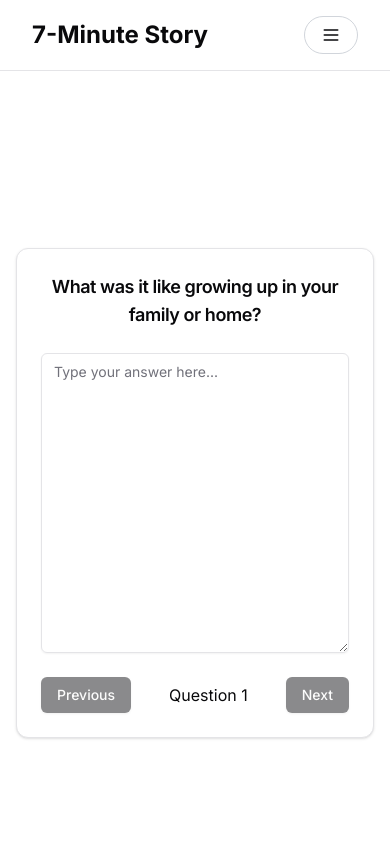
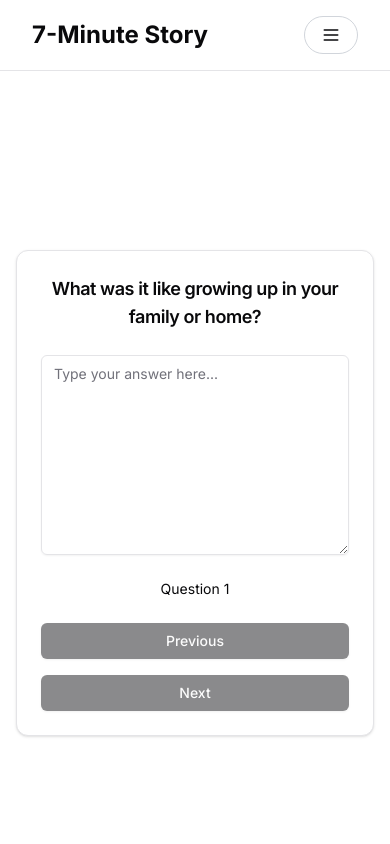
Before and after one commit to bevalen/7-Minute-Stories, a Next.js app: page /testimony in a window 390 px wide. Both pictures are taken after a click on the button "Get Started". Shown: the top 844 px of the page. Built offline with nearby package versions, Linux system fonts and the light colour scheme.

Commit message:
Updated styles for mobile

```diff
--- a/app/page.tsx
+++ b/app/page.tsx
@@ -5,14 +5,14 @@ import Link from 'next/link';
 function Home() {
   return (
     <div className="flex flex-col justify-center items-center min-h-screen">
-      <span className="pointer-events-none whitespace-pre-wrap bg-gradient-to-b from-black to-gray-300/80 bg-clip-text text-center text-8xl font-semibold leading-none text-transparent dark:from-white dark:to-slate-900/10">
+      <span className="pointer-events-none whitespace-pre-wrap bg-gradient-to-b from-black to-gray-300/80 bg-clip-text text-center text-5xl md:text-8xl font-semibold leading-none text-transparent">
         Write Your
         <br />
         7-Minute Story
         <br />
         with AI
       </span>
-      <p className="mt-4 text-center text-lg font-medium text-gray-700 dark:text-gray-300">
+      <p className="mt-4 text-center text-base md:text-lg font-medium text-gray-700 mx-4">
         &quot;...always be prepared to give an answer to everyone who asks you
         <br />
         to give the reason for the hope that you have.&quot; - 1 Peter 3:15
--- a/app/testimony/components/TestimonyForm.tsx
+++ b/app/testimony/components/TestimonyForm.tsx
@@ -221,16 +221,16 @@ export default function TestimonyForm() {
 
     if (step === -1) {
         return (
-            <Card className="w-full">
+            <Card className="w-full max-w-[600px] mx-auto">
                 <CardHeader>
-                    <CardTitle>Write Your 7-Minute Testimony</CardTitle>
-                    <CardDescription>Answer a series of questions to help craft your 7-minute story</CardDescription>
+                    <CardTitle className="text-xl sm:text-2xl">Write Your 7-Minute Testimony</CardTitle>
+                    <CardDescription className="text-sm sm:text-base">Answer a series of questions to help craft your 7-minute story</CardDescription>
                 </CardHeader>
                 <CardContent>
-                    <p>This form will guide you through writing your 7-minute story. You&apos;ll answer one question at a time, and at the end, we&apos;ll use AI to help craft your story.</p>
+                    <p className="text-sm sm:text-base">This form will guide you through writing your 7-minute story. You&apos;ll answer one question at a time, and at the end, we&apos;ll use AI to help craft your story.</p>
                 </CardContent>
-                <CardFooter>
-                    <Button onClick={() => setStep(0)}>Get Started</Button>
+                <CardFooter className="flex flex-col sm:flex-row justify-between items-center space-y-4 sm:space-y-0">
+                    <Button className="w-full sm:w-auto" onClick={() => setStep(0)}>Get Started</Button>
                 </CardFooter>
             </Card>
         )
@@ -238,23 +238,23 @@ export default function TestimonyForm() {
 
     if (step === questions.length) {
         return (
-            <Card className="w-full">
+            <Card className="w-full max-w-[600px] mx-auto">
                 <CardHeader>
-                    <CardTitle>Choose Writing Style</CardTitle>
-                    <CardDescription>Select a writing style for your 7-minute story</CardDescription>
+                    <CardTitle className="text-xl sm:text-2xl">Choose Writing Style</CardTitle>
+                    <CardDescription className="text-sm sm:text-base">Select a writing style for your 7-minute story</CardDescription>
                 </CardHeader>
                 <CardContent>
                     <RadioGroup onValueChange={handleWritingStyleChange} value={writingStyle}>
                         {writingStyles.map((style) => (
                             <div key={style.id} className="flex items-center space-x-2">
                                 <RadioGroupItem value={style.id} id={style.id} />
-                                <Label htmlFor={style.id}>{style.label}</Label>
+                                <Label htmlFor={style.id} className="text-sm sm:text-base">{style.label}</Label>
                             </div>
                         ))}
                     </RadioGroup>
                 </CardContent>
-                <CardFooter>
-                    <Button onClick={handleSubmit} disabled={!writingStyle || isLoading}>
+                <CardFooter className="flex flex-col sm:flex-row justify-between items-center space-y-4 sm:space-y-0">
+                    <Button className="w-full sm:w-auto" onClick={handleSubmit} disabled={!writingStyle || isLoading}>
                         {isLoading ? "Generating..." : "Generate Testimony"}
                     </Button>
                 </CardFooter>
@@ -264,22 +264,22 @@ export default function TestimonyForm() {
 
     if (step === questions.length + 1) {
         return (
-            <Card className="w-full">
+            <Card className="w-full max-w-[600px] mx-auto">
                 <CardHeader>
-                    <CardTitle>Your Generated 7-Minute Story</CardTitle>
-                    <CardDescription>Here&apos;s your AI-generated 7-minute story based on your answers</CardDescription>
+                    <CardTitle className="text-xl sm:text-2xl">Your Generated 7-Minute Story</CardTitle>
+                    <CardDescription className="text-sm sm:text-base">Here&apos;s your AI-generated 7-minute story based on your answers</CardDescription>
                 </CardHeader>
                 <CardContent>
-                    <div className="h-auto whitespace-pre-line">
+                    <div className="h-auto whitespace-pre-line text-sm sm:text-base">
                         <ReactMarkdown>{generatedTestimony}</ReactMarkdown>
                     </div>
                 </CardContent>
-                <CardFooter className="flex justify-center space-x-4">
-                    <Button onClick={copyToClipboard}>
-                        {isCopied ? <><CheckCircle style={{ marginRight: '4px', width: '16px', height: '16px' }} /> Copied</> : <><CopyIcon style={{ marginRight: '4px', width: '16px', height: '16px' }} /> Copy to Clipboard</>}
+                <CardFooter className="flex flex-col sm:flex-row justify-center items-center space-y-4 sm:space-y-0 sm:space-x-4">
+                    <Button className="w-full sm:w-auto" onClick={copyToClipboard}>
+                        {isCopied ? <><CheckCircle className="mr-1 w-4 h-4" /> Copied</> : <><CopyIcon className="mr-1 w-4 h-4" /> Copy to Clipboard</>}
                     </Button>
-                    <Button onClick={handleDownloadPDF}>
-                        {isDownloaded ? <><CheckCircle style={{ marginRight: '4px', width: '16px', height: '16px' }} /> Downloaded</> : <><Download style={{ marginRight: '4px', width: '16px', height: '16px' }} /> Download PDF</>}
+                    <Button className="w-full sm:w-auto" onClick={handleDownloadPDF}>
+                        {isDownloaded ? <><CheckCircle className="mr-1 w-4 h-4" /> Downloaded</> : <><Download className="mr-1 w-4 h-4" /> Download PDF</>}
                     </Button>
                 </CardFooter>
             </Card>
@@ -288,52 +288,53 @@ export default function TestimonyForm() {
 
     if (step !== -1 && step < questions.length) {
         return (
-            <Card className="w-full">
+            <Card className="w-full max-w-[600px] mx-auto">
                 <CardHeader className="text-center">
-                    <CardTitle className="text-lg font-semibold">{questions[step]}</CardTitle>
+                    <CardTitle className="text-lg sm:text-xl font-semibold">{questions[step]}</CardTitle>
                 </CardHeader>
                 <CardContent>
                     <Textarea
                         value={answers[step]}
                         onChange={handleAnswerChange}
                         placeholder="Type your answer here..."
-                        className="h-[300px]"
+                        className="h-[200px] sm:h-[300px]"
                     />
                 </CardContent>
-                <CardFooter className="flex justify-between items-center">
-                    <Button onClick={handlePrevious} disabled={step === 0}>Previous</Button>
-                    <span className="text-center">Question {step + 1}</span>
-                    {step < questions.length - 1 ? (
-                        <Button onClick={handleNext} disabled={!answers[step]}>Next</Button>
-                    ) : (
-                        <Button onClick={handleNext} disabled={!answers[step]}>Next</Button>
-                    )}
+                <CardFooter className="flex flex-col items-center space-y-4 sm:space-y-0">
+                    <span className="text-center text-sm sm:text-base sm:hidden mb-2">Question {step + 1}</span>
+                    <div className="flex flex-col sm:flex-row justify-between items-center w-full space-y-4 sm:space-y-0">
+                        <Button className="w-full sm:w-auto" onClick={handlePrevious} disabled={step === 0}>Previous</Button>
+                        <span className="hidden sm:inline text-center text-sm sm:text-base">Question {step + 1}</span>
+                        <Button
+                            className="w-full sm:w-auto"
+                            onClick={handleNext}
+                            disabled={!answers[step]}
+                        >
+                            {step < questions.length - 1 ? "Next" : "Finish"}
+                        </Button>
+                    </div>
                 </CardFooter>
             </Card>
         )
     }
 
     return (
-        <Card className="w-full">
+        <Card className="w-full max-w-[600px] mx-auto">
             <CardHeader>
-                <CardTitle>Question {step + 1}</CardTitle>
-                <CardDescription>{questions[step]}</CardDescription>
+                <CardTitle className="text-xl sm:text-2xl">Question {step + 1}</CardTitle>
+                <CardDescription className="text-sm sm:text-base">{questions[step]}</CardDescription>
             </CardHeader>
             <CardContent>
                 <Textarea
                     value={answers[step]}
                     onChange={handleAnswerChange}
                     placeholder="Type your answer here..."
-                    className="h-[300px]"
+                    className="h-[200px] sm:h-[300px]"
                 />
             </CardContent>
-            <CardFooter className="flex justify-between">
-                <Button onClick={handlePrevious} disabled={step === 0}>Previous</Button>
-                {step < questions.length - 1 ? (
-                    <Button onClick={handleNext} disabled={!answers[step]}>Next</Button>
-                ) : (
-                    <Button onClick={handleNext} disabled={!answers[step]}>Next</Button>
-                )}
+            <CardFooter className="flex flex-col sm:flex-row justify-between items-center space-y-4 sm:space-y-0">
+                <Button className="w-full sm:w-auto" onClick={handlePrevious} disabled={step === 0}>Previous</Button>
+                <Button className="w-full sm:w-auto" onClick={handleNext} disabled={!answers[step]}>Next</Button>
             </CardFooter>
         </Card>
     )
```
